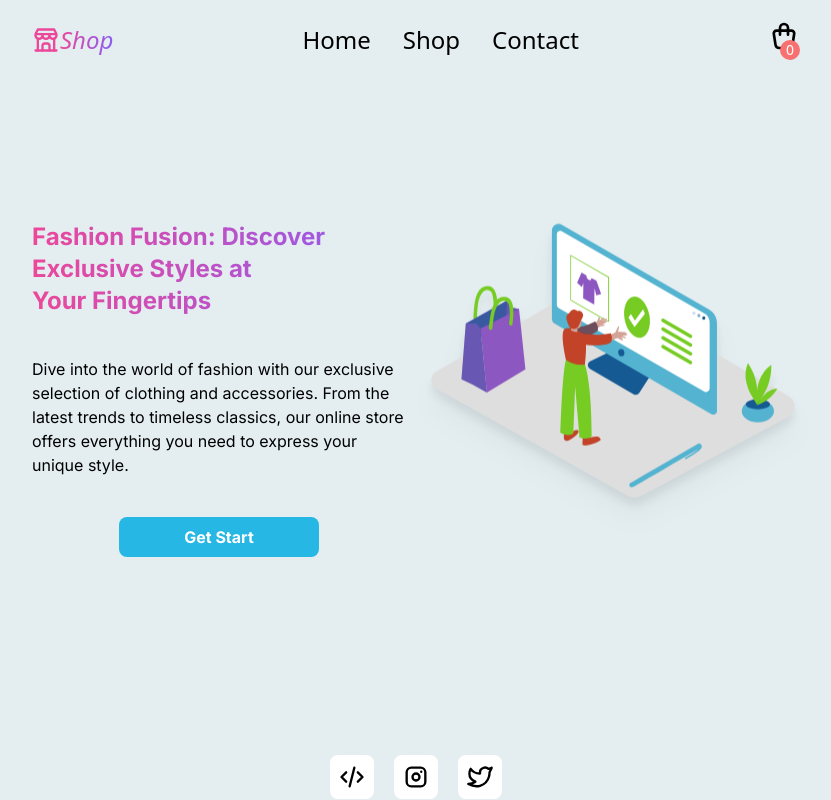
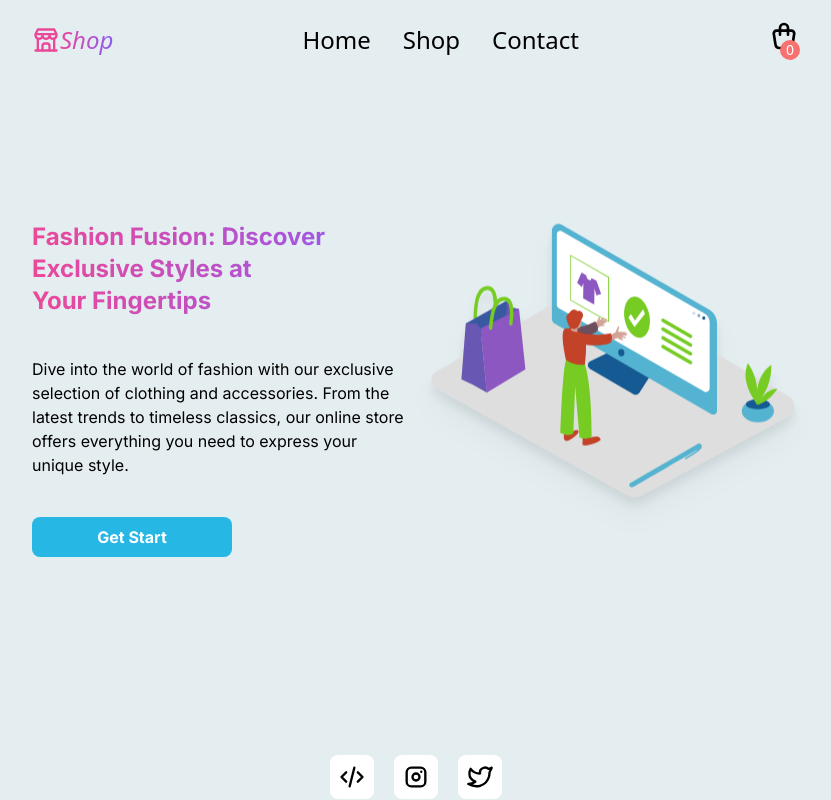
Before and after one commit to alcias4/eccomerce-ps, a React (Vite) app: page / in a window 1280 px wide. Shown: the whole page, without its empty margins (224-1055 px from the left). Built offline with nearby package versions, Linux system fonts and the light colour scheme; no server answers.

Commit message:
Not found

```diff
--- a/src/App.tsx
+++ b/src/App.tsx
@@ -7,6 +7,7 @@ import { useData } from "./hook/useData"
 import ProductPage from "./page/InfoProduct"
 import useCard from "./hook/useCard"
 import Footer from "./components/Footer"
+import NotFound from "./page/NotFound"
 
 
 
@@ -24,6 +25,7 @@ function App() {
             <Route  path="/shop" element={<ShopPage  products={dataProduct}/>}  />
             <Route  path="/shop/:id" element={<ProductPage  addCard={addCard}/>}  />
             <Route  path="/contact" element={<ContactPage  />}  />
+            <Route  path="*" element={<NotFound />}  />
           </Routes>
           <Footer />
         </main>
--- a/src/page/Home.tsx
+++ b/src/page/Home.tsx
@@ -9,7 +9,7 @@ const HomePage = () => {
             <section  className="flex max-w-[413px] flex-col gap-10 2xl:gap-10 mt-5 md:w-[50%]">
                 <h1 className="text-pretty text-2xl bg-clip-text text-transparent bg-gradient-to-r from-pink-500 to-violet-500 font-bold 2xl:text-[33px]">Fashion Fusion: Discover Exclusive Styles at Your Fingertips</h1>
                 <p className="text-pretty"> Dive into the world of fashion with our exclusive selection of clothing and accessories. From the latest trends to timeless classics, our online store offers everything you need to express your unique style.</p>
-                <Link to={"/shop"} className="flex justify-center">
+                <Link to={"/shop"} className="flex  w-full justify-center md:justify-start">
                     <button
                     className="bg-[#26b7e4] font-bold hover:scale-105 transition-all py-2 px-10 rounded-lg text-white w-[200px] hover:shadow-lg">
                         Get Start
--- /dev/null
+++ b/src/page/NotFound.tsx
@@ -0,0 +1,18 @@
+import { Link } from "react-router-dom"
+
+
+
+
+
+const NotFound = () => {
+    return (
+        <div className="w-full flex flex-col items-center gap-14 h-[50vh] justify-center">
+            <h2 className="flex text-pretty text-4xl bg-clip-text text-transparent bg-gradient-to-r from-pink-500 to-violet-500 font-bold 2xl:text-[33px]">Not Found</h2>
+            <Link to={"/"}>
+                <button className="bg-[#26b7e4] font-bold hover:scale-105 transition-all py-2 px-10 rounded-lg text-white w-[200px] hover:shadow-lg">Return</button>
+            </Link>
+        </div>
+    )
+}
+
+export default NotFound;
```
